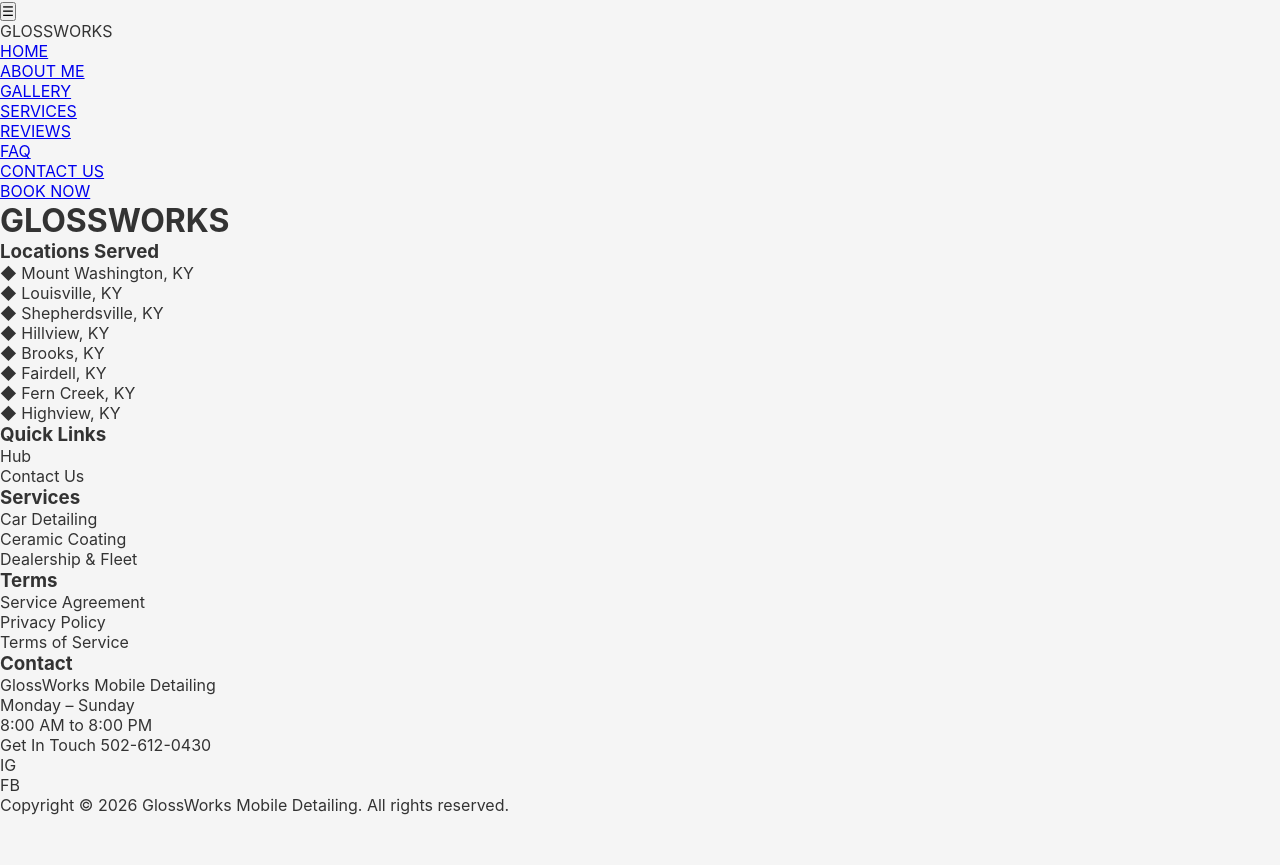
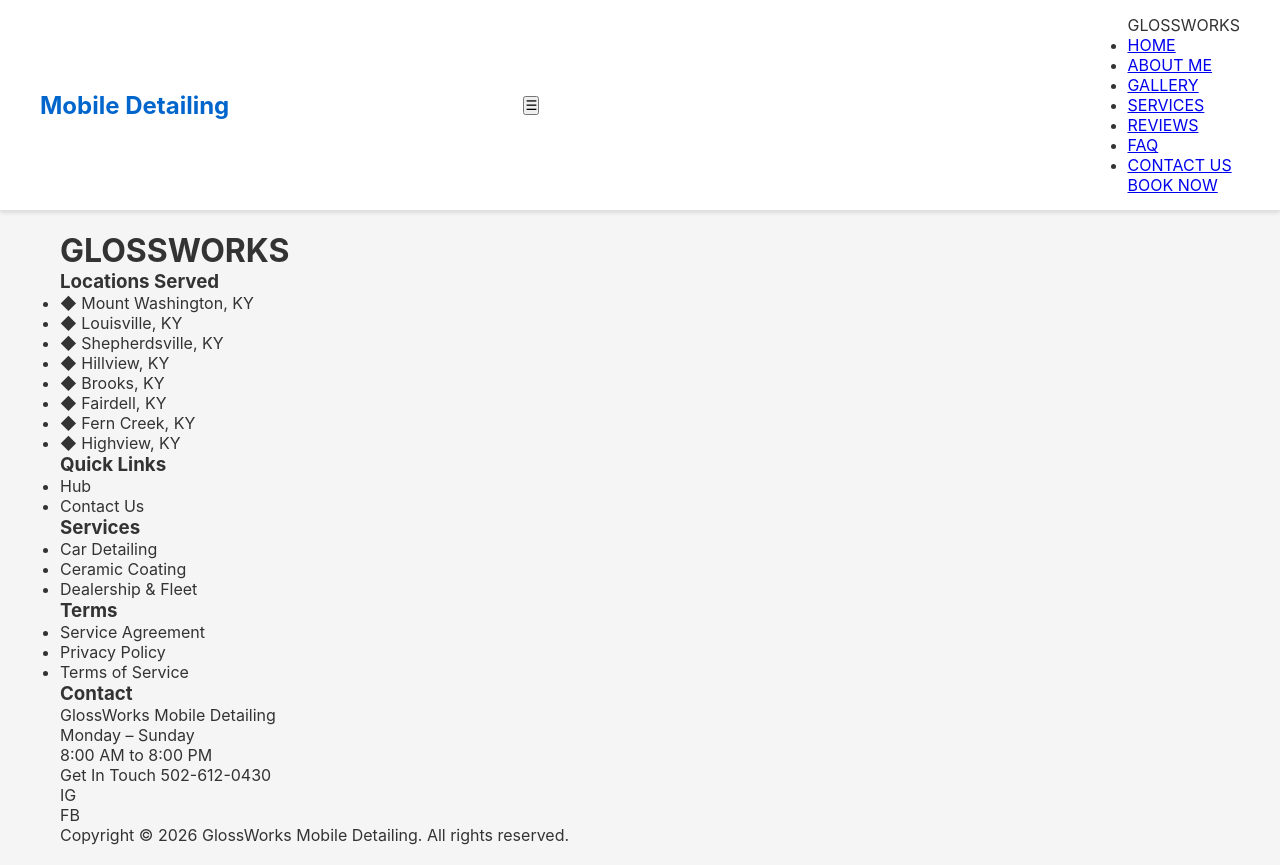
Before and after one commit to wafflemuncher1/website, a Next.js app: page / in a window 1280 px wide. Before the commit the page ends 815 px from the top, so only its background shows below. Built offline with nearby package versions, Linux system fonts and the light colour scheme.

Commit message:
Update layout.tsx to include Sidebar component

```diff
--- a/src/app/layout.tsx
+++ b/src/app/layout.tsx
@@ -1,9 +1,10 @@
+import type { Metadata } from 'next';
+import Sidebar from '@/components/Sidebar';
 import './globals.css';
-import Sidebar from '@/components/Sidebar'; // Points to the clean component folder
 
-export const metadata = {
-  title: 'GlossWorks KY | Mobile Detailing',
-  description: 'Premium mobile detailing in Mt. Washington, KY',
+export const metadata: Metadata = {
+  title: 'Mobile Detailing',
+  description: 'Professional mobile car detailing services',
 };
 
 export default function RootLayout({
@@ -13,15 +14,18 @@ export default function RootLayout({
 }) {
   return (
     <html lang="en">
-      <body className="bg-black text-white antialiased">
-        {/* The Sidebar is a "Global" component here */}
-        <Sidebar />
-
-        {/* main wraps your page content. pt-20 adds space so content
-            doesn't hide behind your fixed header/sidebar button */}
-        <main className="pt-20 min-h-screen">
-          {children}
-        </main>
+      <body>
+        <div className="layout-container">
+          <header className="header">
+            <div className="header-content">
+              <h1>Mobile Detailing</h1>
+              <Sidebar />
+            </div>
+          </header>
+          <main className="main-content">
+            {children}
+          </main>
+        </div>
       </body>
     </html>
   );
```
